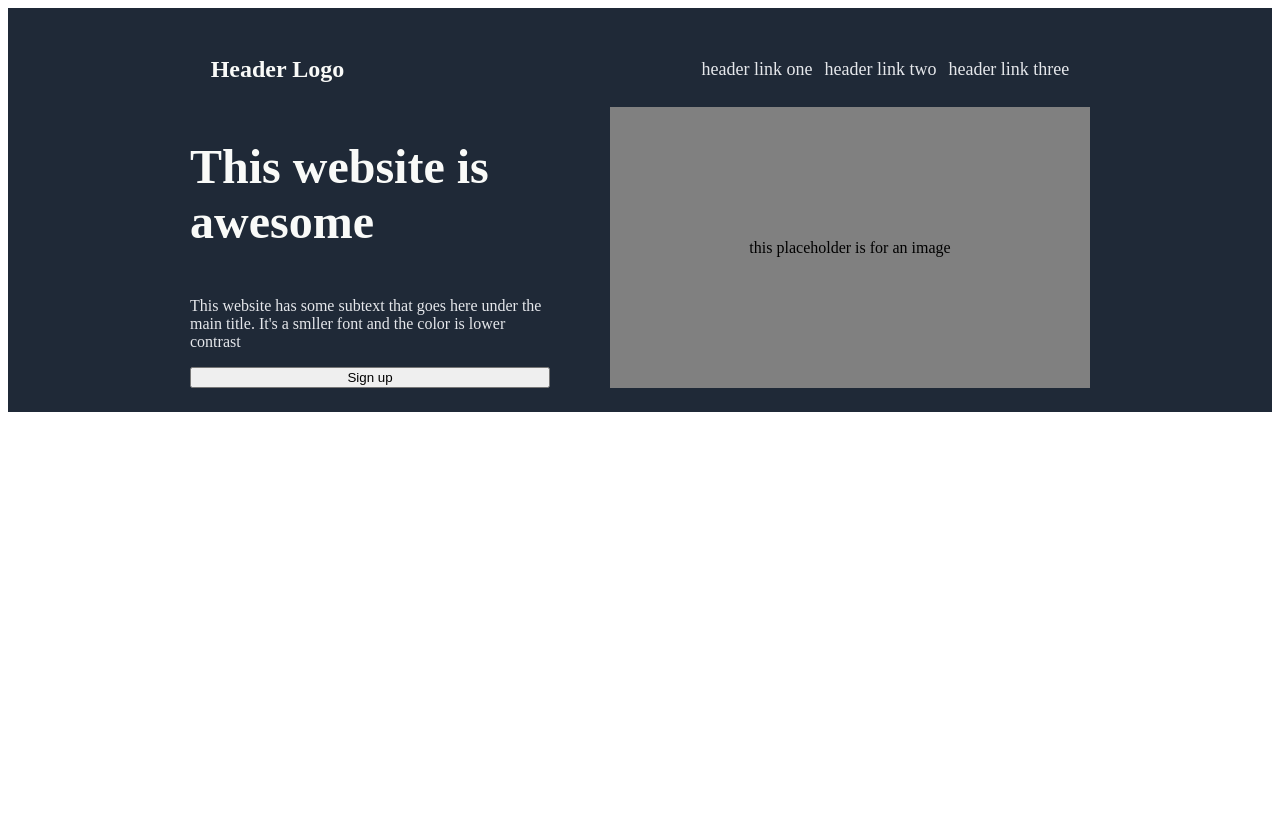
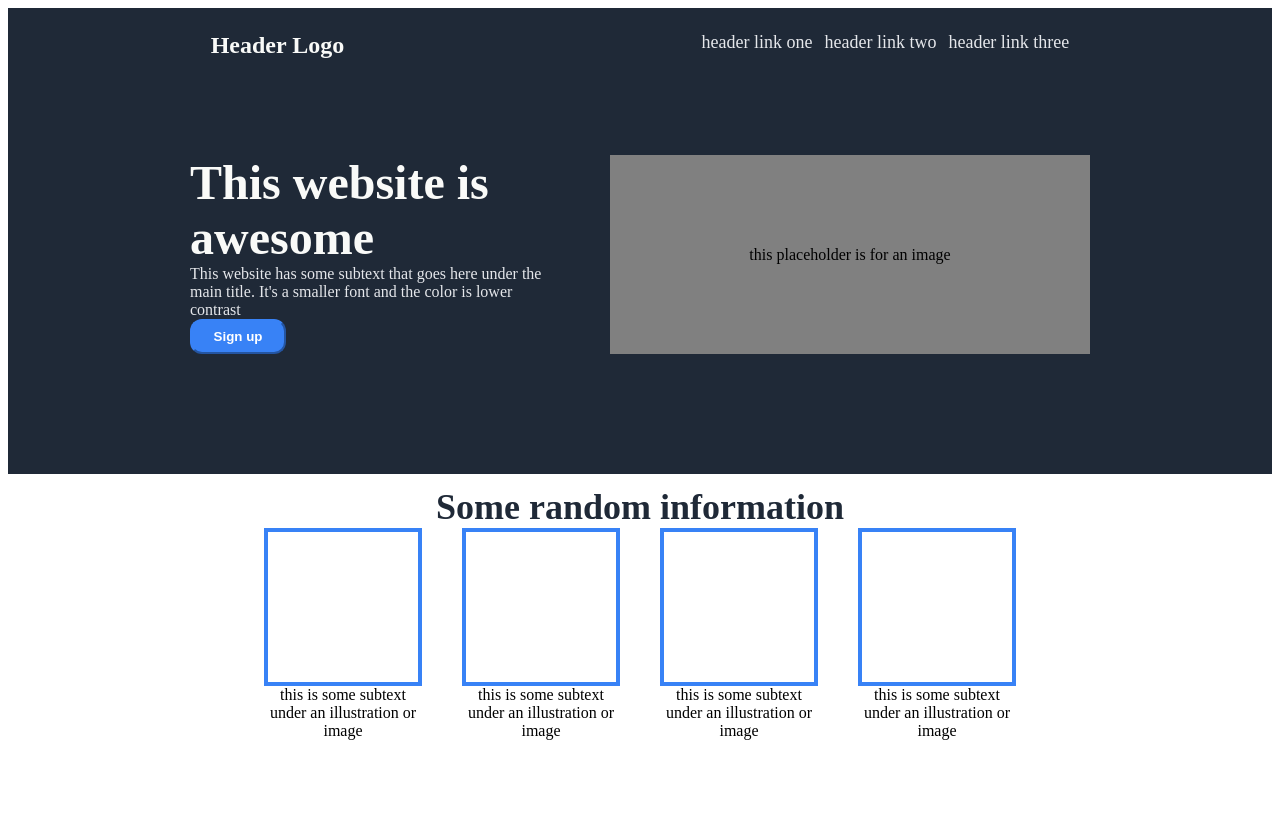
Before and after one commit to Rad1ant16/landing-page, a plain HTML site: page index.html in a window 1280 px wide. Before the commit the page ends 800 px from the top, so only its background shows below. Drawn offline with Linux system fonts and the light colour scheme.

Commit message:
Add 2nd Section and Improve Hero

```diff
--- a/index.html
+++ b/index.html
@@ -22,7 +22,7 @@
             <div class="hero">
                 <div class="sign-up">
                     <h1 class="hmt">This website is awesome</h1>
-                    <p class="hst">This website has some subtext that goes here under the main title. It's a smller font and the color is lower contrast</p>
+                    <p class="hst">This website has some subtext that goes here under the main title. It's a smaller font and the color is lower contrast</p>
                     <button>Sign up</button>
                 </div>
                 <div class="placeholder">
@@ -30,8 +30,26 @@
                 </div>
             </div>
         </div>
-
-
+        <div class="two">
+            <h1 class="head">Some random information</h1>
+            <div class="boxes">
+                <div class="box">
+                    <div class="blue box"></div>
+                    <p>this is some subtext under an illustration or image</p>
+                </div>
+                <div class="box">
+                    <div class="blue box"></div>
+                    <p>this is some subtext under an illustration or image</p>
+                </div>
+                <div class="box">
+                    <div class="blue box"></div>
+                    <p>this is some subtext under an illustration or image</p>
+                </div>
+                <div class="box">
+                    <div class="blue box"></div>
+                    <p>this is some subtext under an illustration or image</p>
+                </div>
+            </div>
     </div>
 
 </body>
--- a/style.css
+++ b/style.css
@@ -6,6 +6,12 @@
 .header{
     display: flex;
     justify-content: space-around;
+    align-items: flex-start;
+}
+
+h1, p {
+    padding: 0;
+    margin: 0;
 }
 
 .logo {
@@ -29,12 +35,15 @@ a {
 .hero {
     display: flex;
     justify-content: center;
+    margin: 96px 0px;
     gap: 60px;
 }
 
 .sign-up {
     display: flex;
     flex-direction: column;
+    align-items: flex-start;
+    justify-content: flex-start;
     width: 360px;
 }
 
@@ -48,9 +57,58 @@ a {
 .hmt {
     color: #F9FAF8;
     font-size: 48px;
-    font-weight: extra-bold;
+    font-weight: 800;
+    margin: 0;
 }
 
 .hst {
     color: #E5E7EB;
 }
+
+button {
+    background-color: #3882f6;
+    border-radius: 12px;
+    border-color: #3882f6;
+    padding: 8px;
+    width: 96px;
+    color: white;
+    font-weight: bold;
+}
+
+.two {
+    display: flex;
+    justify-content: center;
+    flex-direction: column;
+    align-items: center;
+    padding: 12px;
+}
+
+.head {
+    font-size: 36px;
+    font-weight: black;
+    color: #1F2937;
+}
+
+.boxes {
+    display: flex;
+    justify-content: space-evenly;
+    align-items:center;
+    gap: 48px;
+    margin-bottom: 72px;
+}
+
+.box .blue {
+    width: 150px;
+    height: 150px;
+    border: 4px solid #3882f6;
+    flex: auto;
+}
+
+.box {
+    width: 150px;
+    display: flex;
+    flex-direction: column;
+    align-items: center;
+    text-align: center;
+
+}
```
Also changed, not shown: desired-outcome.png (added), fonts.png (added).
